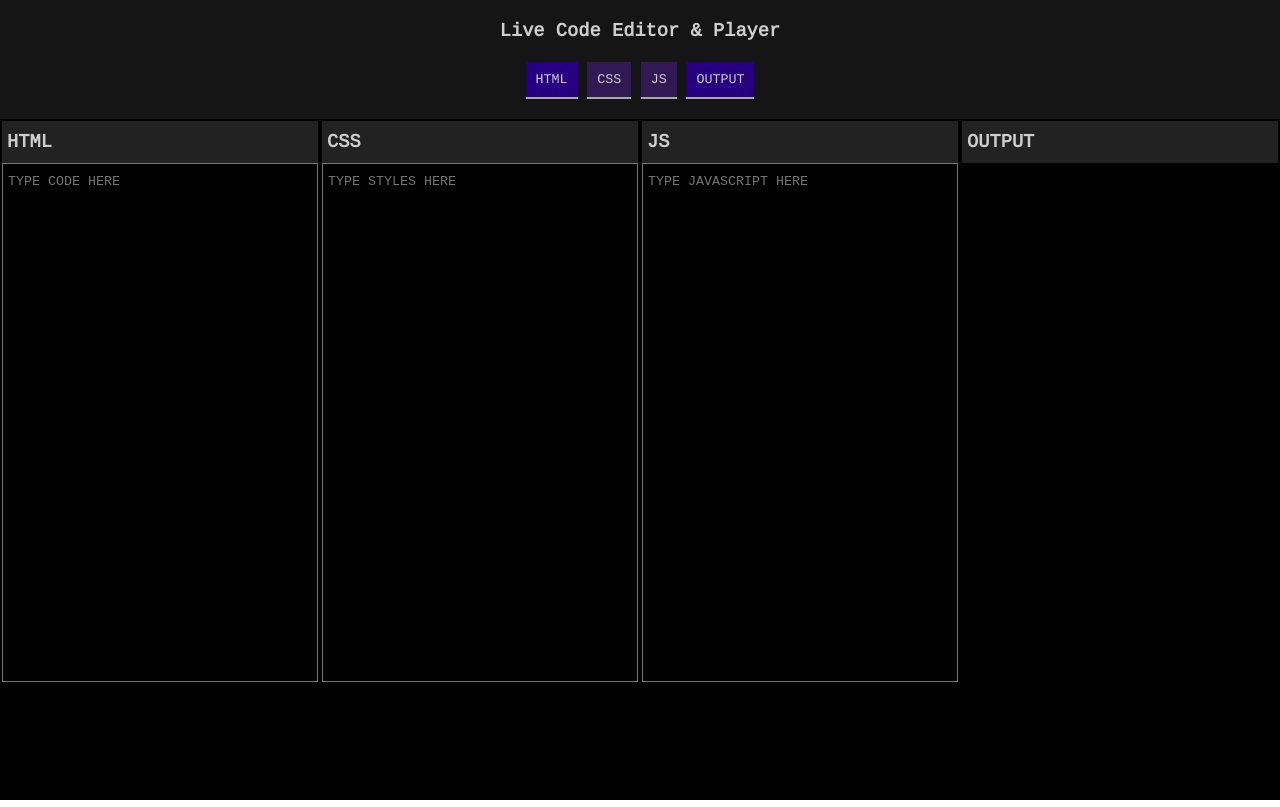
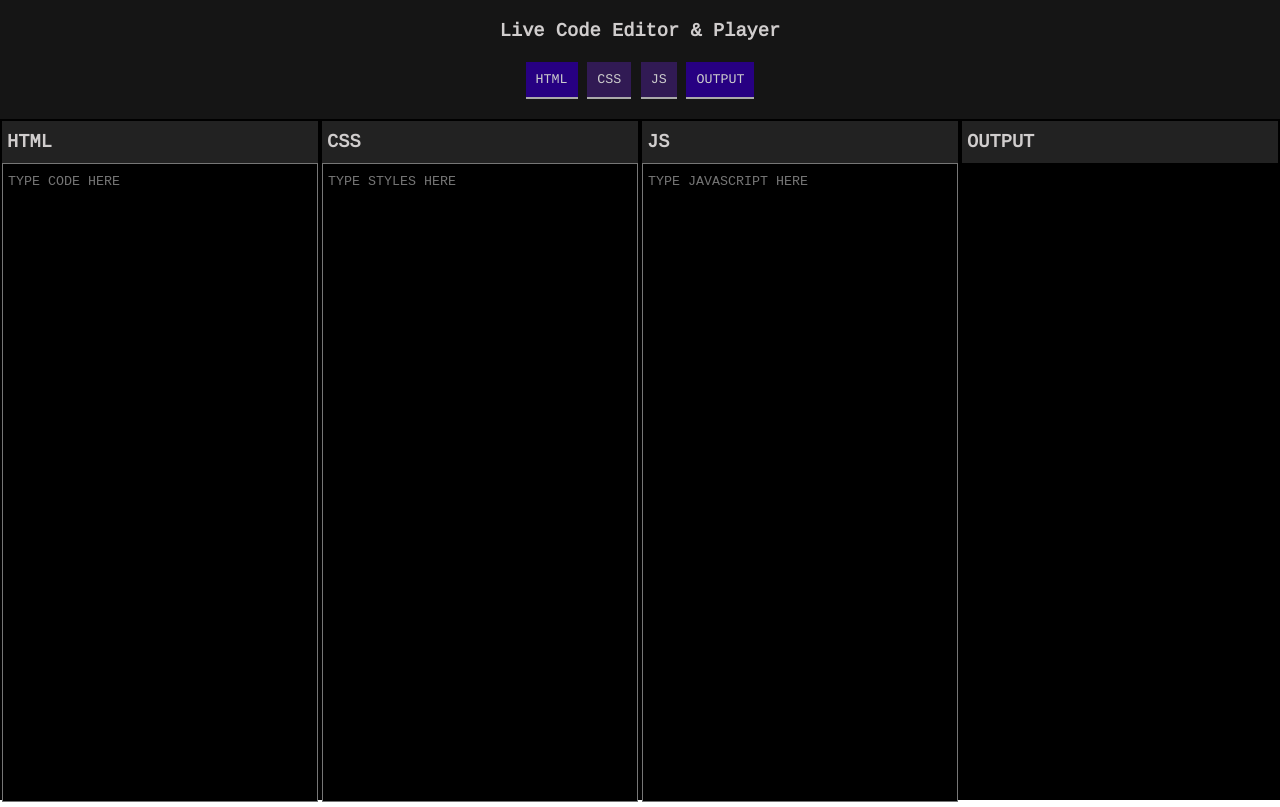
Before and after one commit to asbhogal/jQuery-Code-Player-Project, a plain HTML site: page index.html in a window 1280 px wide. Drawn offline with Linux system fonts and the light colour scheme.

Commit message:
amendments

```diff
--- a/index.html
+++ b/index.html
@@ -27,7 +27,7 @@
             <div id="coding-sections">
                 <section id="HTML-input" class="code-section">
                     <h3 class="section-bar">HTML</h3>
-                    <textarea id="user-input" rows="30" placeholder="TYPE CODE HERE"></textarea>
+                    <textarea id="user-input" rows="38" placeholder="TYPE CODE HERE"></textarea>
                 </section>
                 <section id="CSS-input" class="code-section">
                     <h3 class="section-bar">CSS</h3>
```
